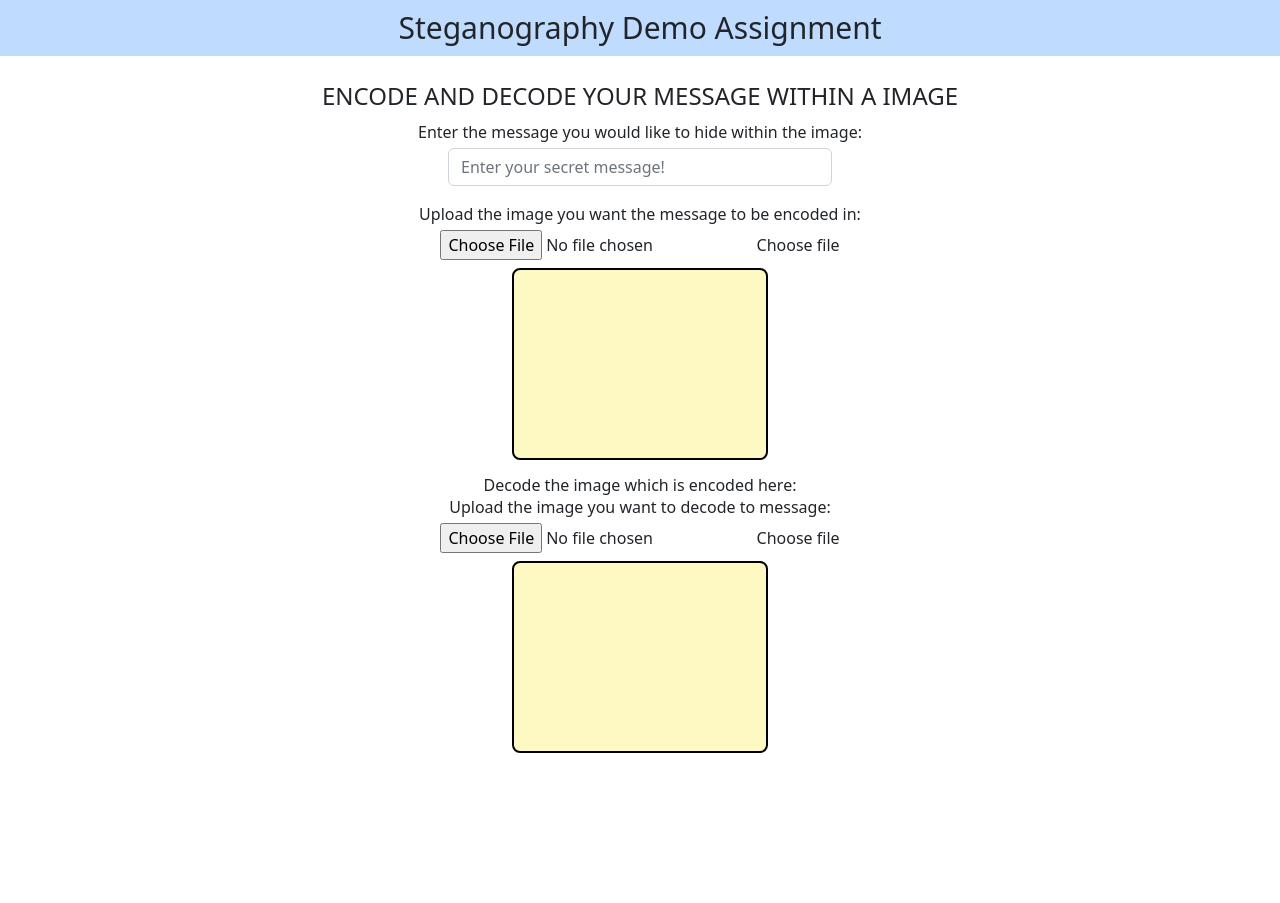
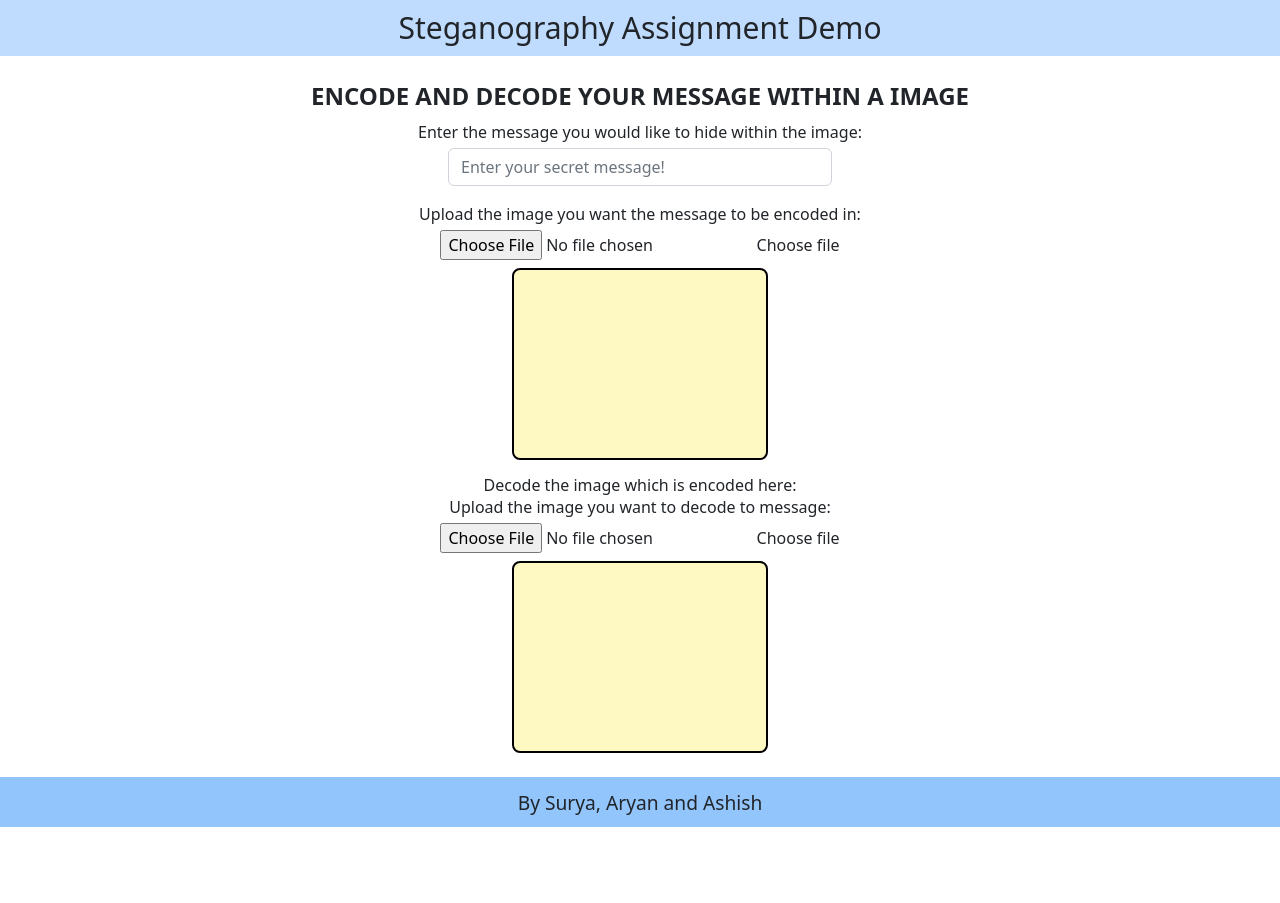
Before and after one commit to Aryanamish/Steganography, a plain HTML site: page index.html in a window 1280 px wide. After the commit the page ends 827 px from the top, so only its background shows below. Drawn offline with nearby package versions, Linux system fonts and the light colour scheme.

Commit message:
Update index.html

```diff
--- a/index.html
+++ b/index.html
@@ -39,9 +39,9 @@
       <h1
         class="flex h-14 w-full justify-center items-center bg-blue-200 text-3xl"
       >
-        Steganography Demo Assignment
+        Steganography Assignment Demo
       </h1>
-      <h2 class="text-2xl mt-4">
+      <h2 class="text-2xl mt-4 font-semibold">
         ENCODE AND DECODE YOUR MESSAGE WITHIN A IMAGE
       </h2>
       <label class="mt-2">Enter the message you would like to hide within the image:</label>
@@ -62,8 +62,12 @@
         <label class="custom-file-label" for="customFile">Choose file</label>
       </div>
       <canvas id="imageCanvas2" class="h-48 w-64 mt-2 bg-yellow-100 rounded-lg border-solid border-2 border-black"></canvas>
-      <canvas id="imageCanvas2"></canvas>
     </div>
+    <footer id="sticky-footer" class="flex-shrink-0 p-2 text-2xl mt-4 bg-blue-300 h-fit">
+      <div class="text-center">
+        <small>By Surya, Aryan and Ashish</small>
+      </div>
+    </footer>
     <script src="./main.js"></script>
   </body>
 </html>
```
